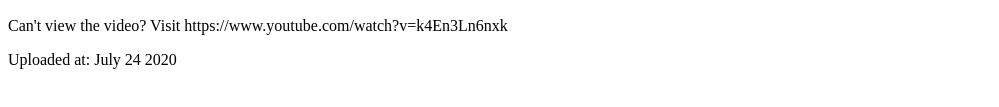
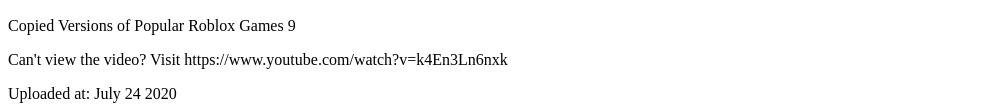
Before and after one commit to redbull4/redbull4.github.io, a plain HTML site: page Videos/Videos/001.html in a window 1280 px wide. Shown: the part 211-318 px from the top of the page, without its empty margins (0-999 px from the left). Drawn offline with Linux system fonts and the light colour scheme.

Commit message:
Update 001.html

```diff
--- a/Videos/Videos/001.html
+++ b/Videos/Videos/001.html
@@ -1,12 +1,16 @@
 <!DOCTYPE html>
 <html>
+<head>
+<title>Copied Versions of Popular Roblox Games 9</title>
+</head>
 <body>
 
 <video width="400" controls>
   <source src="Copied Versions of Popular Roblox Games.mp4" type="video/mp4">
   Your browser does not support HTML video.
 </video>
-
+<br>
+<p>Copied Versions of Popular Roblox Games 9</p>
 <p>Can't view the video? Visit https://www.youtube.com/watch?v=k4En3Ln6nxk</p>
 <p>Uploaded at: July 24 2020</p>
 <br>
```
